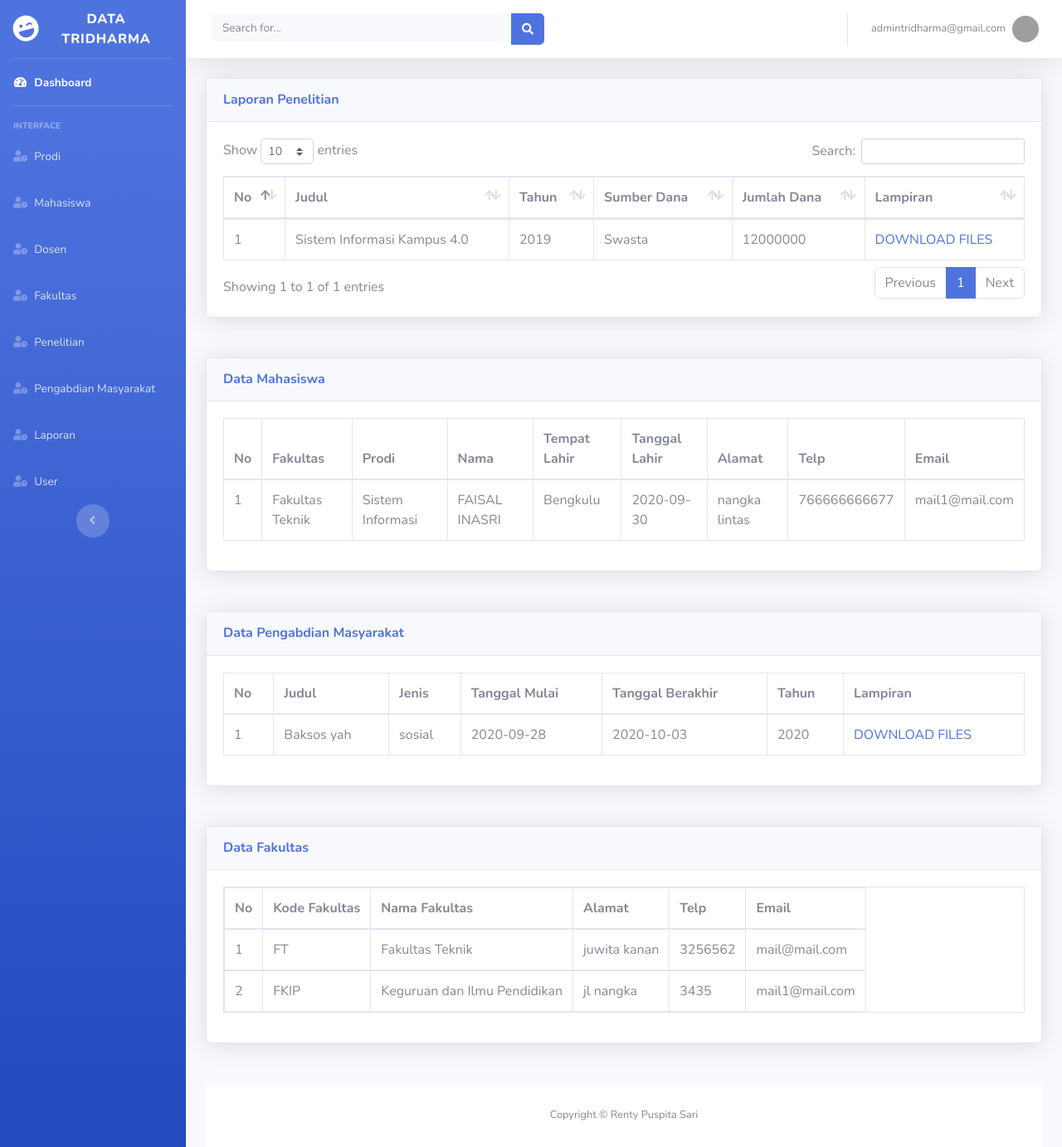
After one commit to alifahfathonah/renti, a CodeIgniter app: page /renti/panel/laporan in a window 1280 px wide. The commit adds this page. Shown: the whole page at 83% size. Run offline with CodeIgniter, Linux system fonts and the light colour scheme; a user stored in the database is signed in; data comes from the database, SQL or seed files in the repository; both versions use the stored data as it was after the commit; grey boxes are pictures that could not be loaded.

Commit message:
update fix role login dan menu laporan dan user

```diff
--- a/application/controllers/Panel.php
+++ b/application/controllers/Panel.php
@@ -102,4 +102,34 @@ class Panel extends CI_Controller
             $this->load->view('templates/panel_footer');
         }
     }
+    public function user(){
+        if ($this->session->userdata('login') != 'zpmlogin' && $this->session->userdata('role_id') != '2') {
+            redirect('Auth');
+        }else{
+
+            $data['user'] = $this->Panelmodel->getuser()->result();
+            $data['role'] = $this->Panelmodel->roleuser()->result();
+
+            $this->load->view('templates/panel_header');
+            $this->load->view('templates/panel_menu');
+            $this->load->view('user/index', $data);
+            $this->load->view('templates/panel_footer');
+        }
+    }
+
+    public function laporan(){
+        if ($this->session->userdata('login') != 'zpmlogin' && $this->session->userdata('role_id') != '2') {
+            redirect('Auth');
+        }else{
+            $data['riset'] = $this->Panelmodel->getriset()->result();
+            $data['mahas'] = $this->Panelmodel->getmahas()->result();
+            $data['pengab'] = $this->Panelmodel->getpengab()->result();
+            $data['fakul'] = $this->Panelmodel->getfakultas()->result();
+            $this->load->view('templates/panel_header');
+            $this->load->view('templates/panel_menu');
+            $this->load->view('laporan/index',$data);
+            $this->load->view('templates/panel_footer');
+        }
+    }
+
 }
--- a/application/models/Panelmodel.php
+++ b/application/models/Panelmodel.php
@@ -238,4 +238,63 @@ class PanelModel extends CI_Model {
     }
 
     // batas akhir modul dosen
+
+
+    // modul untuk user
+
+    public function getuser(){
+        $this->db->select('*');
+        $this->db->from('user');
+        $id = array('1', '2');
+        $this->db->where_in('role_id', $id);
+        $data = $this->db->get();
+        return $data;
+    }
+
+    public function roleuser(){
+        $this->db->select('*');
+        $this->db->from('user_role');
+        $id = array('1', '2');
+        $this->db->where_in('id', $id);
+        $data = $this->db->get();
+        return $data;
+    }
+
+    public function adduser($data){
+        $this->name = $data['name'];
+        $this->email = $data['email'];
+        $this->role_id = $data['role_id'];
+        $this->is_active = 1;
+        $this->date_created = $data['date'];
+        $this->image = 'default.jpg';
+        $this->password = $data['pass'];
+        $this->db->insert('user', $this);
+        return;
+    }
+
+    public function hapususer($id){
+        $this->db->where('id',$id);
+        $this->db->delete('user');
+       return;
+    }
+
+    public function userjbt($id){
+        $this->db->where('id', $id);
+        $result = $this->db->get('user_role')->row();
+        return $result;
+    }
+
+    public function useredit($id){
+        $this->db->where('id', $id);
+        $result = $this->db->get('user')->row();
+        return $result;
+    }
+
+    public function userupdate($where,$data){
+        $this->db->where($where);
+        $this->db->update('user',$data);
+        return;
+    }
+
+    // batas akhir untuk module user
 }
--- /dev/null
+++ b/application/views/laporan/index.php
@@ -0,0 +1,199 @@
+<div class="container-fluid">
+
+          <div class="row">
+
+            <div class="col-lg-12 mb-4">
+
+              <!-- Illustrations -->
+                <div class="card shadow mb-4">
+                  <div class="card-header py-3">
+                    <h6 class="m-0 font-weight-bold text-primary">Laporan Penelitian</h6>
+                  </div>
+                  <div class="card-body">
+                    <?= $this->session->flashdata('message'); ?>
+                    <div>
+                    <div class="table-responsive">
+                    <table class="table table-bordered" id="dataTable" width="100%" cellspacing="0">
+                      <thead>
+                        <tr>
+                          <th>No</th>
+                          <th>Judul</th>
+                          <th>Tahun</th>
+                          <th>Sumber Dana</th>
+                          <th>Jumlah Dana</th>
+                          <th>Lampiran</th>
+                        </tr>
+                      </thead>
+                      <tbody>
+                        <?php
+                        $no = 1;
+                        foreach ($riset as $ris) {
+                         ?>
+                        <tr>
+                          <td><?= $no++; ?></td>
+                          <td><?= $ris->judul_penelitian; ?></td>
+                          <td><?= $ris->tahun_penelitian; ?></td>
+                          <td><?= $ris->sumber_dana; ?></td>
+                          <td><?= $ris->jumla_dana; ?></td>
+                          <td>
+                            <?php if ($ris->lampiran == 'nofiles.pdf'){?>
+                            <a href="">FILES TIDAK ADA</a>
+                            <?php }else{?>
+                            <a href="<?= base_url("upload/penelitian/").$ris->lampiran;?>">DOWNLOAD FILES</a><?php } ?>
+                          </td>
+
+                        </tr>
+                        <?php } ?>
+                      </tbody>
+                    </table>
+                  </div>
+              </table>
+            </div>
+            </div>
+            </div>
+            </div>
+
+            <div class="col-lg-12 mb-4">
+
+              <!-- Illustrations -->
+                <div class="card shadow mb-4">
+                  <div class="card-header py-3">
+                    <h6 class="m-0 font-weight-bold text-primary">Data Mahasiswa</h6>
+                  </div>
+                  <div class="card-body">
+                    <?= $this->session->flashdata('message'); ?>
+                    <div>
+                    <div class="table-responsive">
+                    <table class="table table-bordered" id="dataTable" width="100%" cellspacing="0">
+                      <thead>
+                        <tr>
+                          <th>No</th>
+                          <th>Fakultas</th>
+                          <th>Prodi</th>
+                          <th>Nama</th>
+                          <th>Tempat Lahir</th>
+                          <th>Tanggal Lahir</th>
+                          <th>Alamat</th>
+                          <th>Telp</th>
+                          <th>Email</th>
+                        </tr>
+                      </thead>
+                      <tbody>
+                        <?php
+                        $no = 1;
+                        foreach ($mahas as $mh) {
+                         ?>
+                        <tr>
+                          <td><?= $no++; ?></td>
+                          <td><?= $mh->nama_fakul; ?></td>
+                          <td><?= $mh->nama_prodi; ?></td>
+                          <td><?= $mh->nama_mahasiswa; ?></td>
+                          <td><?= $mh->tempat_lahir; ?></td>
+                          <td><?= $mh->tanggal_lahir; ?></td>
+                          <td><?= $mh->alamat; ?></td>
+                          <td><?= $mh->telp; ?></td>
+                          <td><?= $mh->email; ?></td>
+                        </tr>
+                        <?php } ?>
+                      </tbody>
+                    </table>
+                  </div>
+              </table>
+            </div>
+          </div>
+          </div>
+        </div>
+          <div class="col-lg-12 mb-4">
+
+              <!-- Illustrations -->
+                <div class="card shadow mb-4">
+                  <div class="card-header py-3">
+                    <h6 class="m-0 font-weight-bold text-primary">Data Pengabdian Masyarakat</h6>
+                  </div>
+                  <div class="card-body">
+                    <?= $this->session->flashdata('message'); ?>
+                    <div>
+                    <div class="table-responsive">
+                    <table class="table table-bordered" id="dataTable" width="100%" cellspacing="0">
+                      <thead>
+                        <tr>
+                          <th>No</th>
+                          <th>Judul</th>
+                          <th>Jenis</th>
+                          <th>Tanggal Mulai</th>
+                          <th>Tanggal Berakhir</th>
+                          <th>Tahun</th>
+                          <th>Lampiran</th>
+                        </tr>
+                      </thead>
+                      <tbody>
+                        <?php
+                        $no = 1;
+                        foreach ($pengab as $pem) {
+                         ?>
+                        <tr>
+                          <td><?= $no++; ?></td>
+                          <td><?= $pem->judul; ?></td>
+                          <td><?= $pem->jenis; ?></td>
+                          <td><?= $pem->tanggal_mulai; ?></td>
+                          <td><?= $pem->tanggal_akhir; ?></td>
+                          <td><?= $pem->tahun; ?></td>
+                          <td>
+                            <?php if ($pem->lampiran == 'nofiles.pdf'){?>
+                            <a href="">FILES TIDAK ADA</a>
+                            <?php }else{?>
+                            <a href="<?= base_url("upload/pengabdian/").$pem->lampiran;?>">DOWNLOAD FILES</a><?php } ?>
+                          </td>
+
+                        </tr>
+                        <?php } ?>
+                      </tbody>
+                    </table>
+                  </div>
+              </table>
+            </div>
+                  </div>
+                </div>
+            </div>
+            <div class="col-lg-12 mb-4">
+
+              <!-- Illustrations -->
+                <div class="card shadow mb-4">
+                  <div class="card-header py-3">
+                    <h6 class="m-0 font-weight-bold text-primary">Data Fakultas</h6>
+                  </div>
+                  <div class="card-body">
+                    <?= $this->session->flashdata('message'); ?>
+                    <div>
+                      <table class="table table-bordered table-responsive">
+                <thead>
+                  <tr>
+                    <th scope="col">No</th>
+                    <th scope="col">Kode Fakultas</th>
+                    <th scope="col">Nama Fakultas</th>
+                    <th scope="col">Alamat</th>
+                    <th scope="col">Telp</th>
+                    <th scope="col">Email</th>
+                  </tr>
+                </thead>
+                <?php
+                  $no = 1;
+                  foreach ($fakul as $fk) {
+                 ?>
+                <tbody>
+                  <td><?= $no++; ?></td>
+                  <td><?= $fk->kode_fakul; ?></td>
+                  <td><?= $fk->nama_fakul; ?></td>
+                  <td><?= $fk->alamat_fakul; ?></td>
+                  <td><?= $fk->telp_fakul; ?></td>
+                  <td><?= $fk->email_fakul; ?></td>
+
+                </tbody>
+                <?php } ?>
+              </table>
+            </div>
+          </div>
+        </div>
+      </div>
+        <!-- /.container-fluid -->
+      </div>
--- a/application/views/templates/panel_footer.php
+++ b/application/views/templates/panel_footer.php
@@ -59,7 +59,6 @@
 
   <!-- Page level custom scripts -->
   <script src="<?= base_url('assets/'); ?>js/demo/datatables-demo.js"></script>
-  <!-- <script src="<?= base_url('assets/'); ?>vendor/datepicker/js/bootstrap-datepicker.min.js"></script> -->
 
 </body>
 
--- a/application/views/templates/panel_menu.php
+++ b/application/views/templates/panel_menu.php
@@ -79,6 +79,12 @@
           <span>Laporan</span>
         </a>
       </li>
+      <li class="nav-item">
+        <a class="nav-link collapsed" href="<?= base_url('panel/user'); ?>" data-target="#collapseTwo" aria-expanded="true" aria-controls="collapseTwo">
+          <i class="fas fa-fw fa-user-clock"></i>
+          <span>User</span>
+        </a>
+      </li>
       <div class="text-center d-none d-md-inline">
         <button class="rounded-circle border-0" id="sidebarToggle"></button>
     </div>
@@ -111,6 +117,12 @@
         <a class="nav-link collapsed" href="<?= base_url('panel/laporan'); ?>" data-target="#collapseTwo" aria-expanded="true" aria-controls="collapseTwo">
           <i class="fas fa-fw fa-user-clock"></i>
           <span>Laporan</span>
+        </a>
+      </li>
+      <li class="nav-item">
+        <a class="nav-link collapsed" href="<?= base_url('panel/pengab'); ?>" data-target="#collapseTwo" aria-expanded="true" aria-controls="collapseTwo">
+          <i class="fas fa-fw fa-user-clock"></i>
+          <span>Pengabdian Masyarakat</span>
         </a>
       </li>
       <li class="nav-item">
```
Also changed, not shown: application/controllers/User.php (added, +122 -0 lines), application/views/user/index.php (added, +160 -0 lines), database/renti.sql (+5 -4 lines), README.md.
